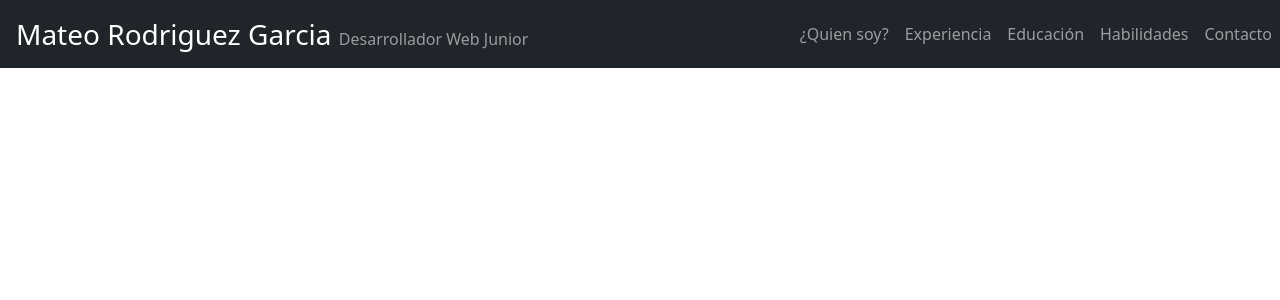
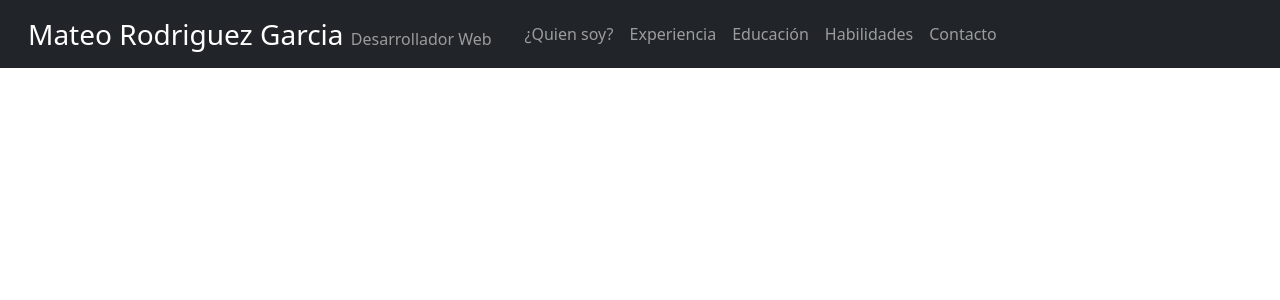
Before and after one commit to Mateo1310/curriculum-vitae-react, a React (Create React App) app: page / in a window 1280 px wide. Shown: the top 300 px of the page. Built offline with nearby package versions, Linux system fonts and the light colour scheme.

Commit message:
Transformando responsive la Navbar

```diff
--- a/package.json
+++ b/package.json
@@ -1,5 +1,5 @@
 {
-  "homepage":"https://Mateo1310.github.io/curriculum-vitae-react",
+  "homepage": "https://Mateo1310.github.io/curriculum-vitae-react",
   "name": "curriculum-vitae-react",
   "version": "0.1.0",
   "private": true,
@@ -12,6 +12,7 @@
     "react-bootstrap": "^2.6.0",
     "react-dom": "^18.2.0",
     "react-scripts": "5.0.1",
+    "styled-components": "^5.3.6",
     "web-vitals": "^2.1.4"
   },
   "scripts": {
--- a/public/index.html
+++ b/public/index.html
@@ -24,7 +24,7 @@
       work correctly both with client-side routing and a non-root public URL.
       Learn how to configure a non-root public URL by running `npm run build`.
     -->
-    <title>React App</title>
+    <title>Portafolio Mateo</title>
   </head>
   <body>
     <noscript>You need to enable JavaScript to run this app.</noscript>
--- a/src/components/nav-bar/index.jsx
+++ b/src/components/nav-bar/index.jsx
@@ -3,21 +3,25 @@ import 'bootstrap/dist/css/bootstrap.min.css';
 import './styles/index.css'
 import Nav from 'react-bootstrap/Nav';
 import Navbar from 'react-bootstrap/Navbar';
-
+import Container from "react-bootstrap/Container";
 
 const Navegacion = () => {
     return(
         <div>
-        <Navbar bg="dark" variant="dark" className="">
-            <Navbar.Brand href="#home" className="mx-3 fs-3">Mateo Rodriguez Garcia <span>Desarrollador Web Junior</span></Navbar.Brand>
-            <Navbar.Collapse className="justify-content-end mx-3"/>
-            <Nav className="me-auto">
-                <Nav.Link href="#quien-soy">¿Quien soy?</Nav.Link>
+            <Navbar bg="dark" variant="dark" expand="xl" fixed="top">
+                <Container fluid>
+                    <Navbar.Brand href="#home" className="fs-3 mx-3">Mateo Rodriguez Garcia <span>Desarrollador Web</span></Navbar.Brand>
+                    <Navbar.Toggle aria-controls="navbarScroll"/>
+                    <Navbar.Collapse id="navbarScroll" className="justify-content-end">
+                        <Nav className="me-auto my-2 my-lg-0" style={{ maxHeight: '250px' }} navbarScroll>
+                        |   <Nav.Link href="#quien-soy">¿Quien soy?</Nav.Link>
                             <Nav.Link href="#experiencia">Experiencia</Nav.Link>
                             <Nav.Link href="#educacion">Educación</Nav.Link>
                             <Nav.Link href="#Habilidades">Habilidades</Nav.Link>
                             <Nav.Link href="#contacto">Contacto</Nav.Link>
                         </Nav>
+                    </Navbar.Collapse>
+                </Container>
             </Navbar>
         </div>
     );
--- a/src/components/nav-bar/styles/index.css
+++ b/src/components/nav-bar/styles/index.css
@@ -1,3 +1,4 @@
+
 span{
     font-size: 1rem;
     color: #9b9b9b;
```
Also changed, not shown: 1 other file (tests, documents, lock files or other folders). Lines whose indentation alone changed are shown as unchanged.
